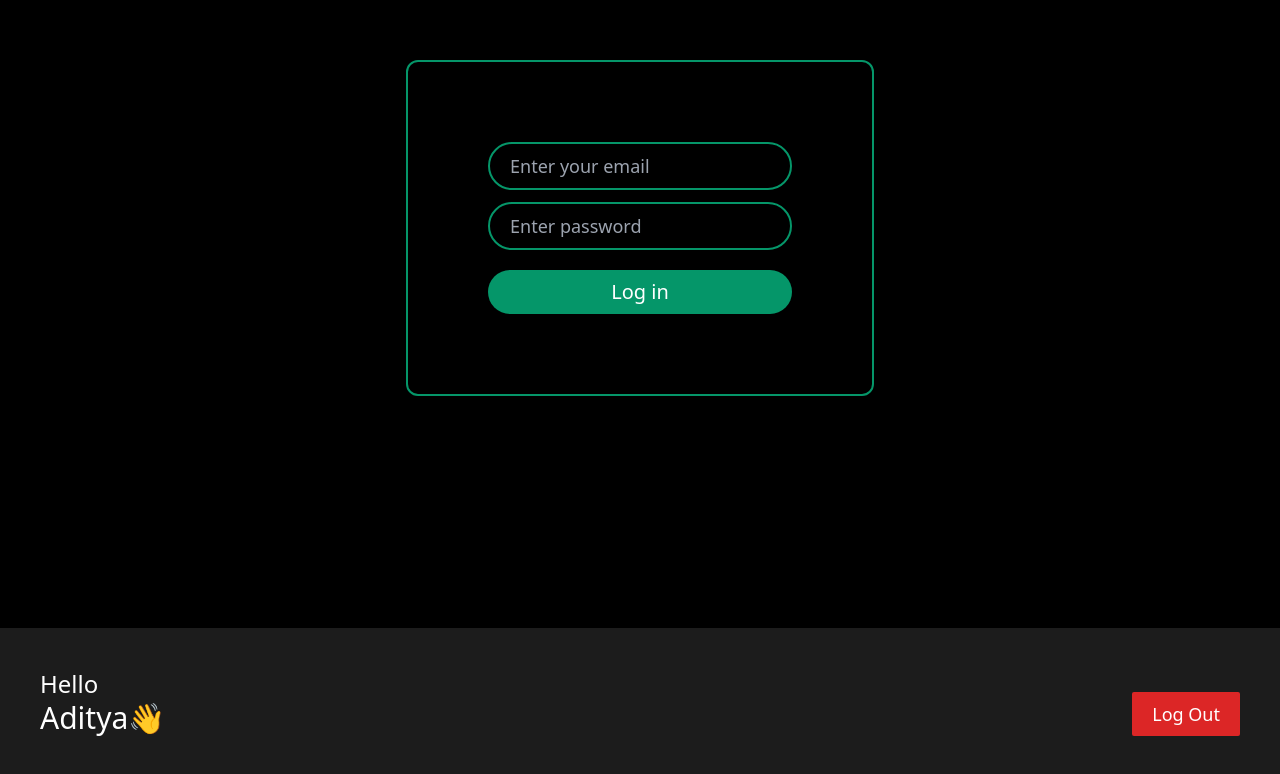
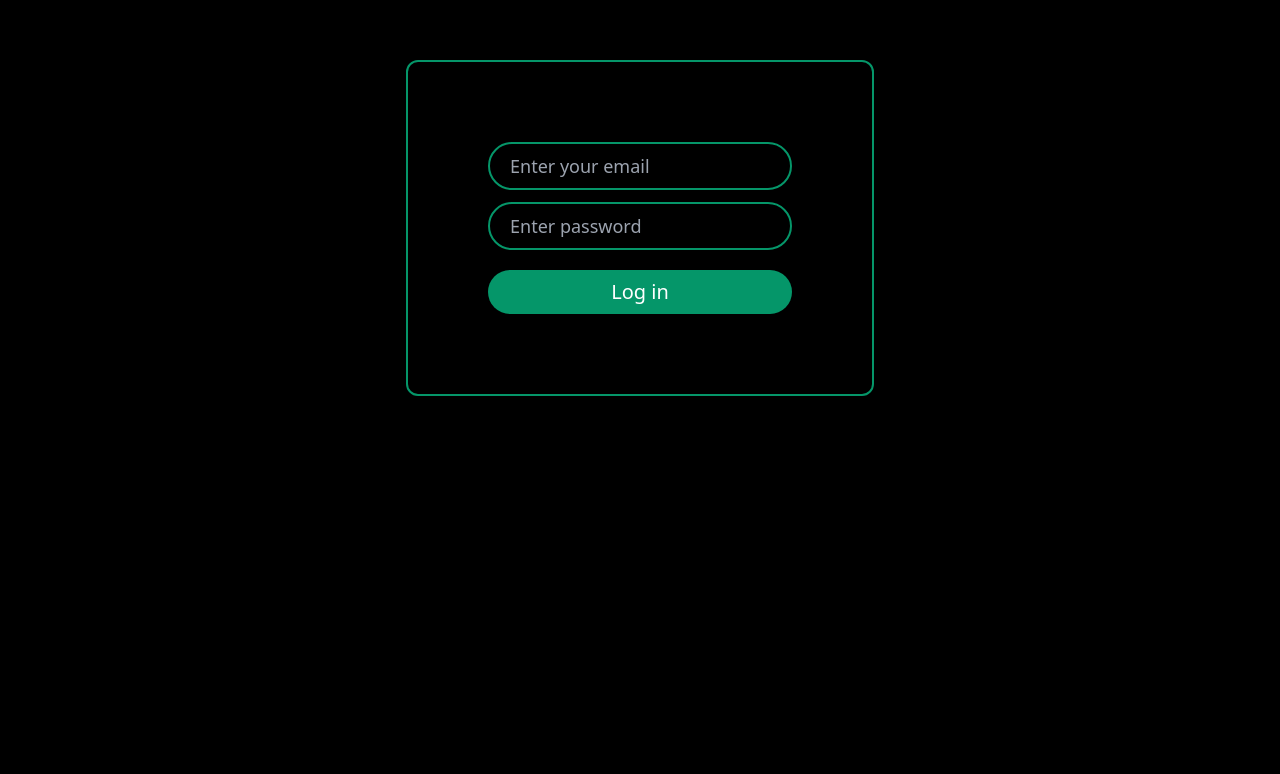
Before and after one commit to Adit122022/Ems, a React (Vite) app: page / in a window 1280 px wide. Shown: the part 172-946 px from the top of the page. After the commit the page ends 800 px from the top, so only its background shows below. Built offline with nearby package versions, Linux system fonts and the light colour scheme.

Commit message:
working on auth data

```diff
--- a/src/App.jsx
+++ b/src/App.jsx
@@ -1,11 +1,15 @@
-import React, { useEffect, useState } from 'react'
+import React, { useContext, useEffect, useState } from 'react'
 import Login from './Components/Auth/Login'
 import EmployeDashboard from './Components/Dashboard/EmployeDashboard'
 import AdminDashboard from './Components/Dashboard/AdminDashboard'
 import { getLocalStorage, setLocalStorage } from './utils/localStorage'
+import { AuthContext } from './Context/AuthProvider'
 
 const App = () => {
   const [user, setUser] = useState(null)
+  const authData =useContext(AuthContext)
+  // console.log(authData.employees)
+
   const handleLogin =(email,password) => {
 if(email =='admin@me.com'  && password =='123'){
 setUser('admin')
@@ -20,6 +24,7 @@
   }
 
 
+
 //   useEffect(() => {
 //     // setLocalStorage()
 //   getLocalStorage();
@@ -28,7 +33,8 @@
   return (
    <>
 {!user ?    <Login handleLogin ={handleLogin}/> : ''}
-{user == 'admin' ?   <AdminDashboard/>  :  <EmployeDashboard/>}
+{user == 'admin' ?   <AdminDashboard/>  : '' }
+{user == 'employee' ?   <EmployeDashboard/>  : '' }
 
 
 
--- a/src/Context/AuthContext.jsx
+++ /dev/null
@@ -1,9 +0,0 @@
-import React from 'react'
-
-const AuthContext = ({children}) => {
-  return (
-    <div>{children}</div>
-  )
-}
-
-export default AuthContext
--- /dev/null
+++ b/src/Context/AuthProvider.jsx
@@ -0,0 +1,24 @@
+import React, { createContext, useEffect, useState } from 'react'
+import { getLocalStorage } from '../utils/localStorage'
+
+
+export const AuthContext =createContext()
+
+const AuthProvider = ({children}) => {
+    const [userData, setUserData] = useState(null)
+    // const data = getLocalStorage()
+    useEffect(() => {
+        const {employees ,admin} = getLocalStorage()
+        setUserData({employees,admin})
+    }, [])
+
+  return (
+    <div>
+        <AuthContext.Provider value ={userData} >
+        {children}
+        </AuthContext.Provider>
+    </div>
+  )
+}
+
+export default AuthProvider
--- a/src/Context/TaskContext.jsx
+++ /dev/null
@@ -1,9 +0,0 @@
-import React from 'react'
-
-const TaskContext = ({children}) => {
-  return (
-    <div>{children}</div>
-  )
-}
-
-export default TaskContext
--- a/src/main.jsx
+++ b/src/main.jsx
@@ -2,16 +2,15 @@
 import { createRoot } from 'react-dom/client'
 import App from './App.jsx'
 import './index.css'
-import AuthContext from './Context/AuthContext.jsx'
-import TaskContext from './Context/TaskContext.jsx'
+import AuthProvider from './Context/AuthProvider.jsx'
+
 
 // localStorage.clear()
 createRoot(document.getElementById('root')).render(
   <StrictMode>
-   <AuthContext>
-  <TaskContext>
+  <AuthProvider>
   <App />
-  </TaskContext>
-   </AuthContext>
+  </AuthProvider>
+
   </StrictMode>,
 )
--- a/src/utils/localStorage.jsx
+++ b/src/utils/localStorage.jsx
@@ -161,7 +161,7 @@
 export  const getLocalStorage = () =>{
   const employees =  JSON.parse(localStorage.getItem('employees'))
     const admin =  JSON.parse(localStorage.getItem('admin'))
-    console.log(employees,admin)
+  return {employees,admin}
 
 
 }
```
